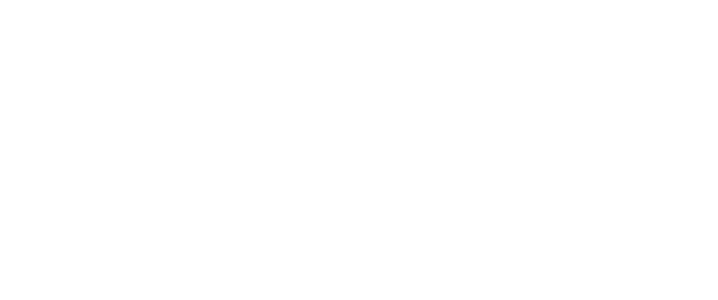
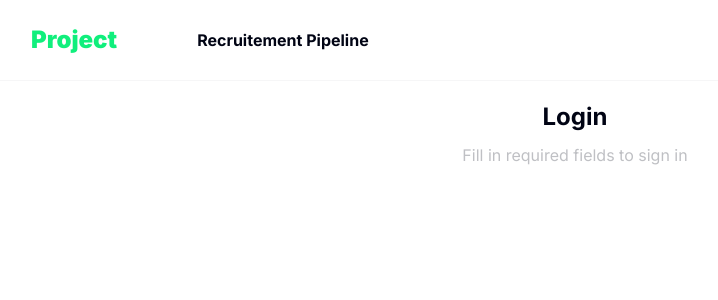
Before and after one commit to RezaHeydarii/hr-system, a React (Create React App) app: page / in a window 1280 px wide. Shown: the top 300 px of the page, without its empty margins (65-783 px from the left). Built offline with nearby package versions, Linux system fonts and the light colour scheme.

Commit message:
some basic codes added for router, tw-animation config added

```diff
--- a/src/App.tsx
+++ b/src/App.tsx
@@ -3,15 +3,18 @@
 import { AppContainer } from "./AppContainer";
 import { QueryClientProvider, QueryClient } from "react-query";
 import { ReactQueryDevtools } from "react-query/devtools";
+import { BrowserRouter as Router } from "react-router-dom";
 
 const queryClient = new QueryClient();
 
 function App() {
   return (
-    <QueryClientProvider client={queryClient}>
-      <AppContainer />
-      <ReactQueryDevtools />
-    </QueryClientProvider>
+    <Router>
+      <QueryClientProvider client={queryClient}>
+        <AppContainer />
+        <ReactQueryDevtools />
+      </QueryClientProvider>
+    </Router>
   );
 }
 
--- a/src/AppContainer.tsx
+++ b/src/AppContainer.tsx
@@ -1,11 +1,12 @@
 import React from "react";
 import { ThemeProvider } from "@mui/material/styles";
 import { MainTheme } from "./styles/mui";
+import { AppRoutes } from "./pages/AppRoutes";
 
 export const AppContainer = () => {
   return (
     <ThemeProvider theme={MainTheme}>
-      <div> </div>
+      <AppRoutes />
     </ThemeProvider>
   );
 };
--- a/src/components/atoms/Select/Select.tsx
+++ b/src/components/atoms/Select/Select.tsx
@@ -108,7 +108,7 @@
         <FormHelperText
           helperText={helperText}
           error={error}
-          className="mt-2.5"
+          className="mt-2.5 animate-fade-in"
         />
       )}
     </div>
--- a/src/components/atoms/TextInput/TextInput.tsx
+++ b/src/components/atoms/TextInput/TextInput.tsx
@@ -41,14 +41,14 @@
           className="h-full w-full rounded-md px-6 text-base text-text-dark placeholder:text-greys-4 hover:outline-none focus-visible:outline-none hover:border-0"
         />
         {checked && (
-          <Icon name="check_circle" className="mr-4 text-system-success" />
+          <Icon name="check_circle" className="mr-4 text-system-success animate-scale-in" />
         )}
       </div>
       {helperText && (
         <FormHelperText
           helperText={helperText}
           error={error}
-          className="mt-2.5"
+          className="mt-2.5 animate-fade-in"
         />
       )}
     </div>
--- /dev/null
+++ b/src/components/layout/PageHeader/PageHeader.tsx
@@ -0,0 +1,13 @@
+import React from "react";
+
+export const PageHeader = () => {
+  return (
+    <div>
+      <div className="px-24 py-6 flex items-center">
+        <h2 className="text-iv text-2xl font-black mr-20">Project</h2>
+        <h3 className="font-bold">Recruitement Pipeline</h3>
+      </div>
+      <div className="h-px bg-greys-6 w-full" />
+    </div>
+  );
+};
--- /dev/null
+++ b/src/components/layout/index.ts
@@ -0,0 +1 @@
+export * from "./PageHeader/PageHeader";
--- /dev/null
+++ b/src/layouts/DefaultLayout/DefaultLayout.tsx
@@ -0,0 +1,16 @@
+import React from "react";
+import { PageHeader } from "@components/layout";
+
+interface Props {
+  children: React.ReactNode;
+}
+
+export const DefaultLayout = (props: Props) => {
+  const { children } = props;
+  return (
+    <div>
+      <PageHeader />
+      <div className="px-24">{children}</div>
+    </div>
+  );
+};
--- /dev/null
+++ b/src/layouts/index.ts
@@ -0,0 +1 @@
+export * from "./DefaultLayout/DefaultLayout";
--- /dev/null
+++ b/src/pages/AppRoutes.tsx
@@ -0,0 +1,23 @@
+import { DefaultLayout } from "@layouts/index";
+import React, { lazy, Suspense } from "react";
+import { Routes, Route } from "react-router-dom";
+
+const LoginPage = lazy(() => import("./Login/Login"));
+
+const AuthPages = () => {
+  return (
+    <Routes>
+      <Route path="*" element={<LoginPage />} />
+    </Routes>
+  );
+};
+
+export const AppRoutes = () => {
+  return (
+    <DefaultLayout>
+      <Suspense fallback={<p>loading</p>}>
+        <AuthPages />
+      </Suspense>
+    </DefaultLayout>
+  );
+};
--- /dev/null
+++ b/src/pages/Login/Login.tsx
@@ -0,0 +1,12 @@
+import React from "react";
+
+const Login = () => {
+  return (
+    <div className="flex flex-col justify-center items-center mt-5 animate-fade-in">
+      <h4 className="text-2xl font-bold text-center mb-2.5">Login</h4>
+      <h5 className="text-md text-center text-greys-4">Fill in required fields to sign in</h5>
+    </div>
+  );
+};
+
+export default Login;
--- a/src/styles/tw-preset.js
+++ b/src/styles/tw-preset.js
@@ -8,6 +8,21 @@
         select: "0px 4px 8px rgba(1, 4, 20, 0.04)",
         input:
           "-3px 3px 0px #DBE8FB, -3px -3px 0px #DBE8FB, 3px -3px 0px #DBE8FB, 3px 3px 0px #DBE8FB, 3px 3px 0px #DBE8FB",
+      },
+      animation: {
+        "scale-in": "scale-in 100ms linear forwards",
+        "fade-in": "fade-in 200ms linear forwards",
+      },
+      keyframes: {
+        "scale-in": {
+          "0%": { transform: "scale(0)" },
+          "60%": { transform: "scale(1.3)" },
+          "100%": { transform: "scale(1)" },
+        },
+        "fade-in": {
+          "0%": { transform: "translateY(10px)", opacity: 0 },
+          "100%": { transform: "translateY(0)", opacity: 1 },
+        },
       },
     },
     colors: {
```
Also changed, not shown: package.json (+10 -7 lines), 1 other file (tests, documents, lock files or other folders).
